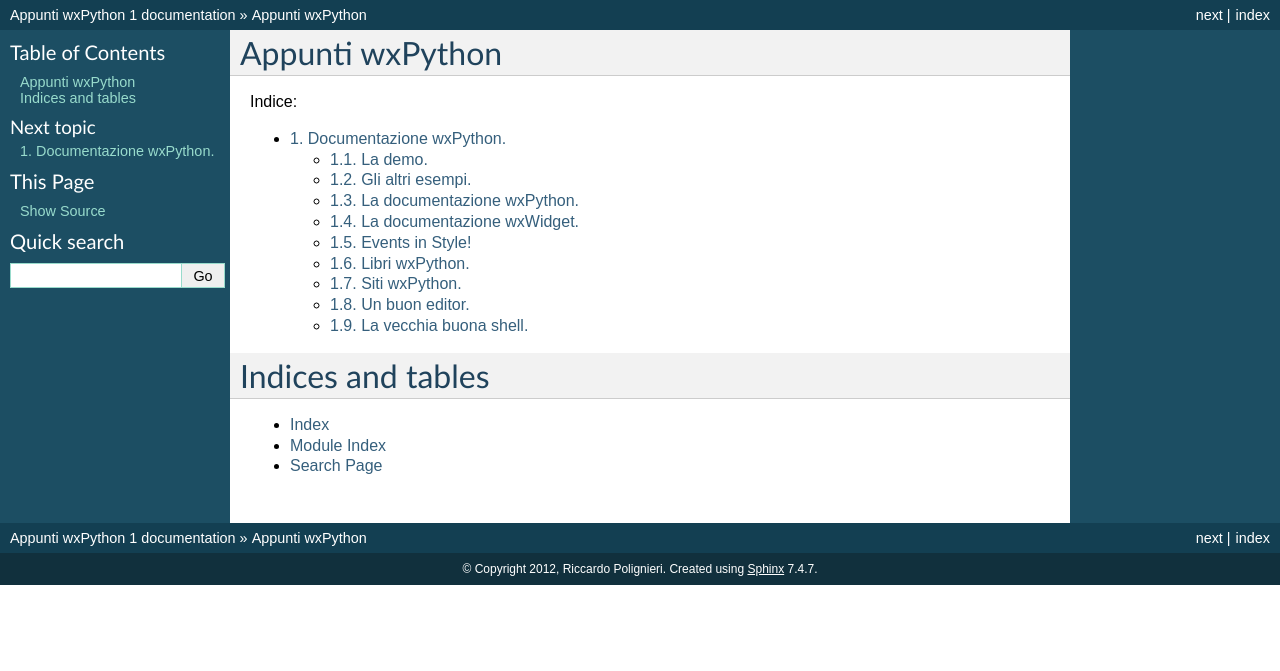
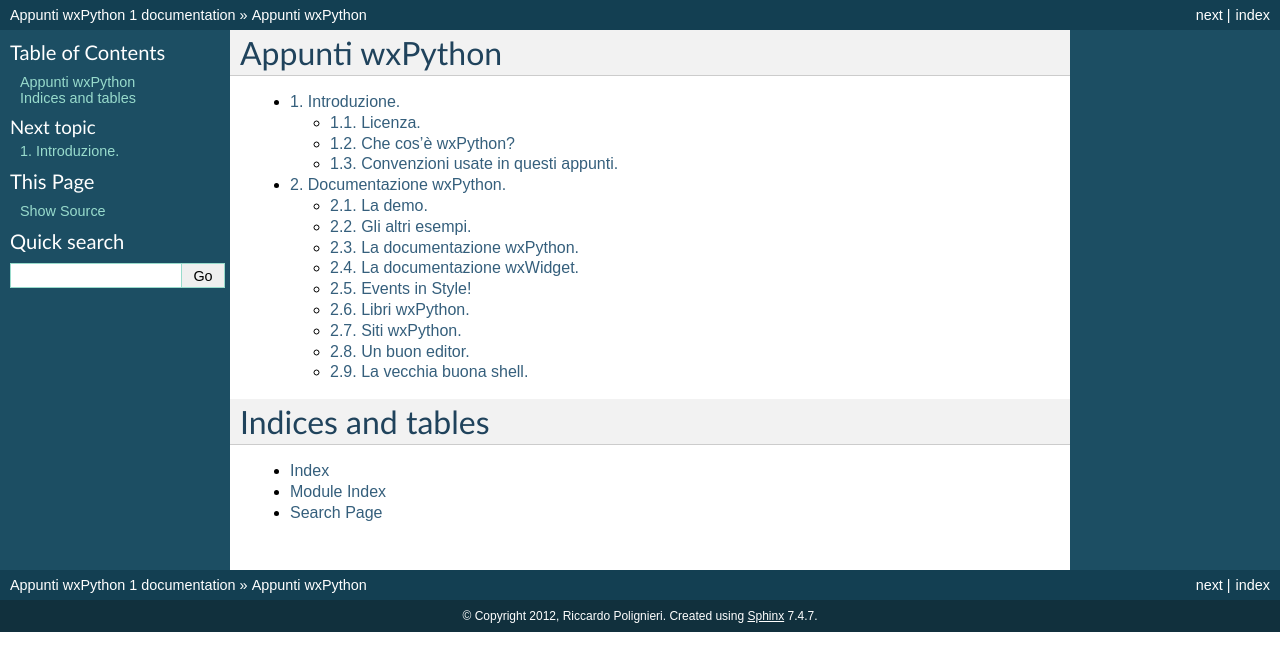
Before and after one commit to ricpol/wxnote, a Sphinx documentation site: the page built from source/index.rst, in a window 1280 px wide. Shown: the top 671 px of the page. Built offline with Sphinx 7.4.7, drawn with Linux system fonts in a browser that asks for light colours; some of the changed lines change nothing that is shown.

Commit message:
added 'intro'

```diff
--- a/source/index.rst
+++ b/source/index.rst
@@ -6,12 +6,11 @@
 Appunti wxPython
 ================
 
-Indice:
-
 .. toctree::
    :numbered:
    :maxdepth: 2
 
+   intro
    documentarsi
 
 
--- /dev/null
+++ b/source/intro.rst
@@ -0,0 +1,57 @@
+Introduzione.
+=============
+
+Benvenuti. Queste note non sono un manuale completo: tuttavia cerco di essere abbastanza sistematico e di andare per gradi, quindi ecco... diciamo che *aspirano* a essere un manuale, se non completo almeno buono, e comunque l'unico in italiano di un certo "spessore" (almeno a mia conoscenza).
+
+Questa prima pagina contiene le solite note introduttive... se non sapete nulla di wxPython, cominciate di qui. Altrimenti, basta un'occhiata al volo.
+
+
+Licenza.
+--------
+
+Per prima cosa, questi appunti sono distribuiti con licenza `Creative Commons BY-NC-SA 3.0 <http://creativecommons.org/licenses/by-nc-sa/3.0/it/>`_. Detto in breve, siete liberi di tagliare e copiare e incollare e modificare... ma dovete sempre citarmi, e non potete fare uso commerciale di queste cose.
+
+
+
+Che cos'è wxPython?
+-------------------
+
+wxPython è un GUI framework: un set organizzato di strumenti per scrivere l'interfaccia grafica delle vostre applicazioni. E' il porting per Python di wxWidget, uno dei più "vecchi" e consolidati gui framework in circolazione, essendo nato nel lontano 1992. wxWidgets è scritto in C++, e oltre che per Python, ne esistono bindings per Perl, Ruby, Java, PHP, C#, Haskell, e molti altri linguaggi/ambienti.
+
+wxWidgets/wxPython è "abbastanza" multipiattoforma: funziona sotto Windows (32 e 64 bit), MacOS, Linux, Solaris, OS/2, e molti altri. Però manca ancora il supporto per Android e iOS, e quindi è (al momento) ancora ancorato al vecchio mondo desktop.
+
+wxWidgets non ha un toolkit grafico suo proprio, ma i vari port sono realizzati "appoggiandosi" a diversi toolkit esterni: su Windows si utilizzano le Win API, su Mac Carbon o Cocoa, su Linux si usa GTK, etc. Questo vuol dire che, anche se i widget di base sono multipiattaforma in modo trasparente, ci si imbatte spesso in feature che vengono "tradotte" in modo leggermente diverso sulle diverse piattaforme, o che sono specifiche solo di una di esse.
+
+L'implementazione più ampia è sicuramente quella per Windows. Questo significa che, se sviluppate in Windows ma vi interessa mantenere la compatibilità sulle altre piattaforme, dovete prestare particolare attenzione a non introdurre elementi "nativi" che non hanno corrispondenza altrove.
+
+wxPython traduce wxWidget, permettendo di usarlo nelle applicazioni Python. Questo bindig per molti aspetti è perfino "superiore" all'originale, perché introduce gran parte della flessibilità e dell'espressività tipiche di Python rispetto a C++. Tuttavia c'è un punto critico importante da considerare: al momento, non è ancora supportato Python 3.
+
+In realtà, wxPython è "antico" quasi quanto wxWidget stesso: le prime versioni risalgono alla metà degli anni '90, e, per esempio, giravano ancora con Window 3.1. Questo vuol dire che wxPython è più vecchio di molte parti di Python che noi oggi diamo per scontate (``datetime``, per dire). Nel corso degli anni, molti "wxPython regrets" si sono accumulati, e oggi Robin Dunn è al lavoro per una nuova riscrittura dell'intero framework, che prende il nome di "progetto Phoenix". Il supporto per Python 3 potrebbe arrivare con l'arrivo di Phoenix, oppure potrebbe essere anticipato, se Phoenix dovesse dimostrarsi un lavoro troppo lungo.
+
+In ogni caso, oggi wxPython è ancora indietro rispetto allo sviluppo di Python. Oltre a questo, occorre tener presente che wxPython è pur sempre una sottile buccia di codice Python sopra un framework C++. Per quanto wxPython faccia un lavoro meraviglioso nell'adattare le cose dietro le quinte, per chi è abituato a scrivere in Python, l'API di wxPython sembra ben poco... pytonica: getter e setter come se piovesse, costanti globali, eccetera eccetera.
+
+Con questo, sembra che abbia elencato solo i difetti di wxWidgets/wxPython: chiaramente ci sono tutti i pregi, e non sono pochi. Ma se state leggendo queste pagine, do per scontato che siate già consapevoli dei pregi, e convinti a usare wxPython: per cui, sadicamente, smetto qui.
+
+
+Convenzioni usate in questi appunti.
+------------------------------------
+
+Conviene dirlo subito: wxPython non rispetta la PEP8, e di conseguenza neppure io lo farò. Ecco fatto.
+
+Il motivo è semplice: siccome wxPython traduce un framework C++, ha scelto di mantenere molte delle convenzioni di wxWidgets. In particolare, non solo i nomi delle classi, ma anche **i nomi dei metodi sono CamelCase** in wxPython.
+
+Per questi appunti, adotterò la strategia che uso di solito nel mio codice: i nomi wxPython restano ovviamente CamelCase, ma **i nomi delle funzioni/metodi aggiunti rispettano la PEP8**, e quindi sono minuscoli_con_underscore.
+
+Quindi vi capiterà di leggere codice scritto così::
+
+    class MyWidget(wx.Button):   # le classi sono sempre CamelCase
+
+        def SetLabel(self, val): # metodo wxPython -> CamelCase
+            pass
+
+        def on_click(self, evt): # metodo aggiunto da me -> min_con_underscore
+            pass
+
+Il motivo è che così si vede subito quali nomi fanno parte dell'API di wxPython, e quali invece sono aggiunti.
+
+Per il resto, non c'è molto da dire. Aggiungo solo che **i nomi degli identificatori sono in inglese** (come dovrebbe sempre essere), ma **i commenti e le docstring sono in italiano** (visto che questa, alla fine, è una guida in italiano).
```
